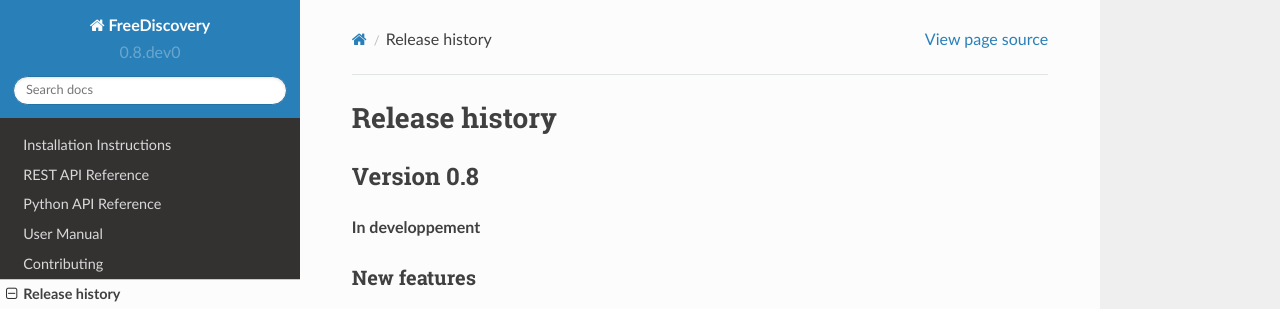
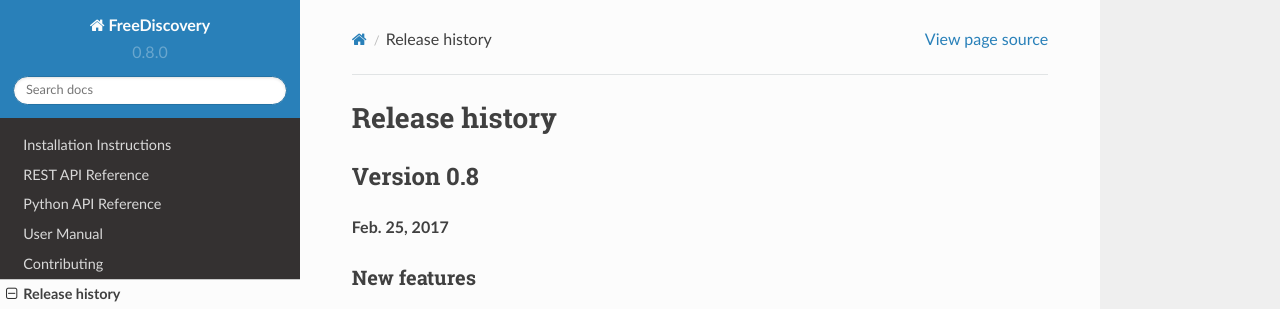
Before and after one commit to FreeDiscovery/FreeDiscovery, a Sphinx documentation site: the page built from doc/whats_new.md, in a window 1280 px wide. Shown: the top 309 px of the page. Built offline with Sphinx 7.4.7 and the Read the Docs theme 2.0.0, drawn with Linux system fonts in a browser that asks for light colours; pages that are not in the unit, such as notebooks, are missing from menus.

Commit message:
Version 0.8 release

```diff
--- a/README.rst
+++ b/README.rst
@@ -25,6 +25,6 @@
 For more information see the documentation and API Reference,
 
 - development version [``master`` branch | `documentation <https://freediscovery.github.io/doc/dev/>`_ ].
-- stable version 0.7 [``0.7.X`` branch | `documentation <https://freediscovery.github.io/doc/0.7/>`_ ].
+- stable version 0.8 [``0.8.X`` branch | `documentation <https://freediscovery.github.io/doc/stable/>`_ ].
 
 FreeDiscovery is released under the 3-clause BSD licence.
--- a/doc/whats_new.md
+++ b/doc/whats_new.md
@@ -2,7 +2,7 @@
 
 ## Version 0.8
 
-**In developpement**
+**Feb. 25, 2017**
 
 ### New features
 
--- a/freediscovery/_version.py
+++ b/freediscovery/_version.py
@@ -1,3 +1,3 @@
 # -*- coding: utf-8 -*-
 
-__version__ = '0.8.dev0'
+__version__ = '0.8.0'
```
